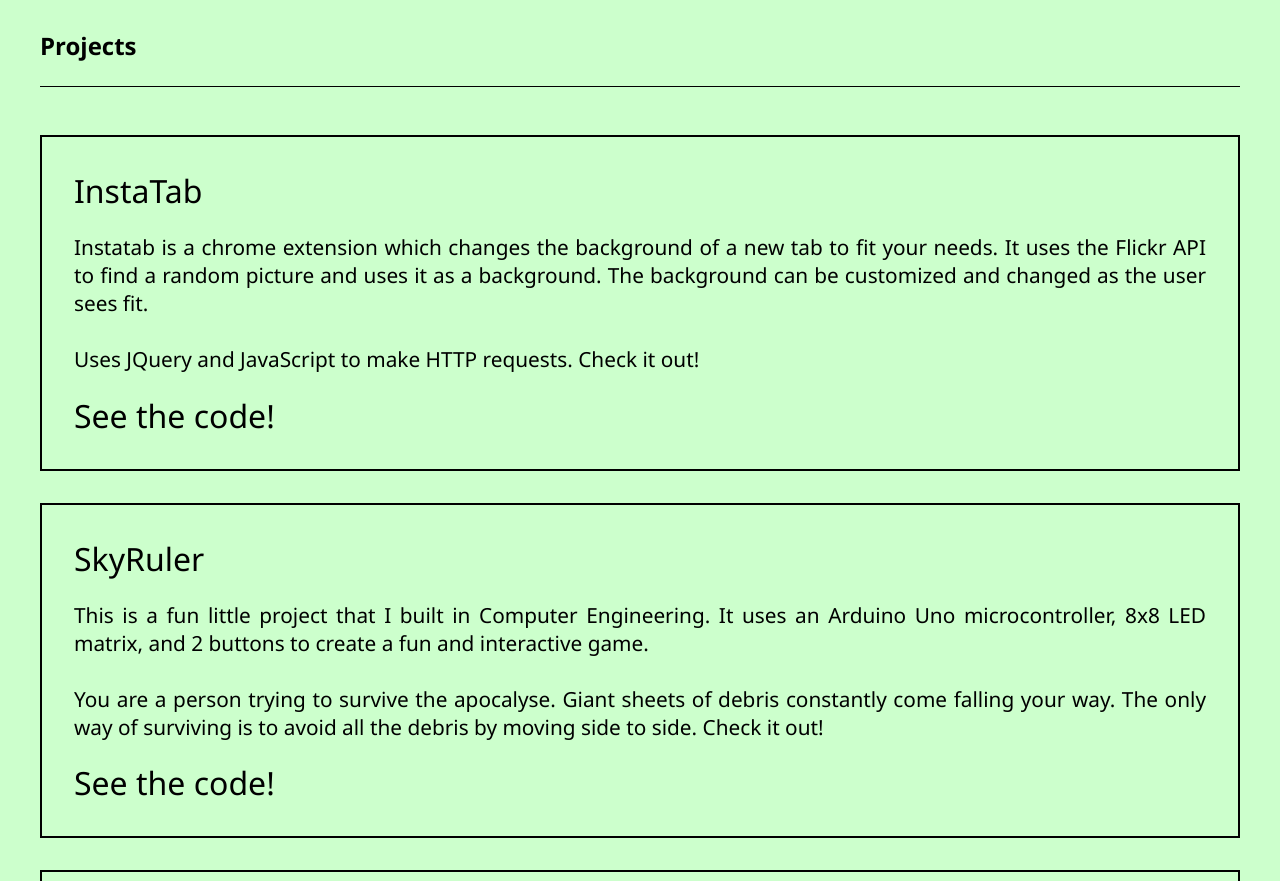
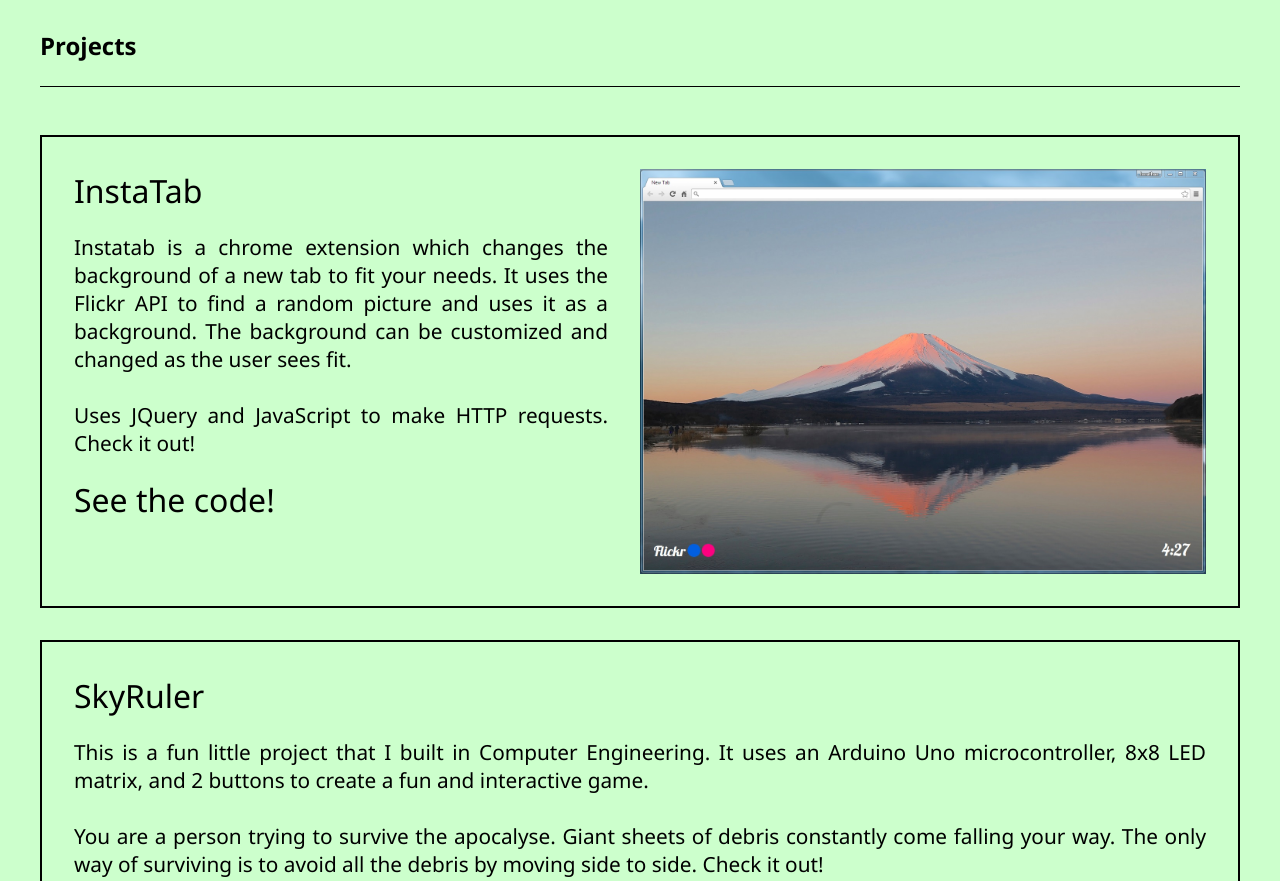
Before and after one commit to jstarw/jstarw.github.io, a plain HTML site: page index.html in a window 1280 px wide. Shown: the part 1420-2301 px from the top of the page. Drawn offline with Linux system fonts and the light colour scheme.

Commit message:
added photo

```diff
--- a/index.html
+++ b/index.html
@@ -46,8 +46,11 @@
 				<div class="projects">
 					<ul>
 						<li class="project-list">
+
 							<a href="https://github.com/jstarw/InstaTab" class="project-title">InstaTab</a>
+							<img class="instatab" src="Images/instatab.jpg">
 							<p class="project-description">Instatab is a chrome extension which changes the background of a new tab to fit your needs. It uses the Flickr API to find a random picture and uses it as a background. The background can be customized and changed as the user sees fit.<br><br>Uses JQuery and JavaScript to make HTTP requests. Check it out!</p>
+
 							<a href="https://github.com/jstarw/InstaTab" class="project-link">See the code!</a>
 						</li>
 						<div class="space"></div>
--- a/theme.css
+++ b/theme.css
@@ -127,6 +127,7 @@ img {
 
 .project-list {
   clear: both;
+  display: inline-block;
   border: 2px solid black;
   padding: 2em;
 }
@@ -167,3 +168,12 @@ td > p {
 .footer {
   clear: both;
 }
+
+.instatab {
+  float: right;
+  width: 50%;
+  padding-left: 2em;
+  padding-top: 0;
+  display: inline-block;
+  clear: both;
+}
```
Also changed, not shown: Images/instatab.jpg (added).
